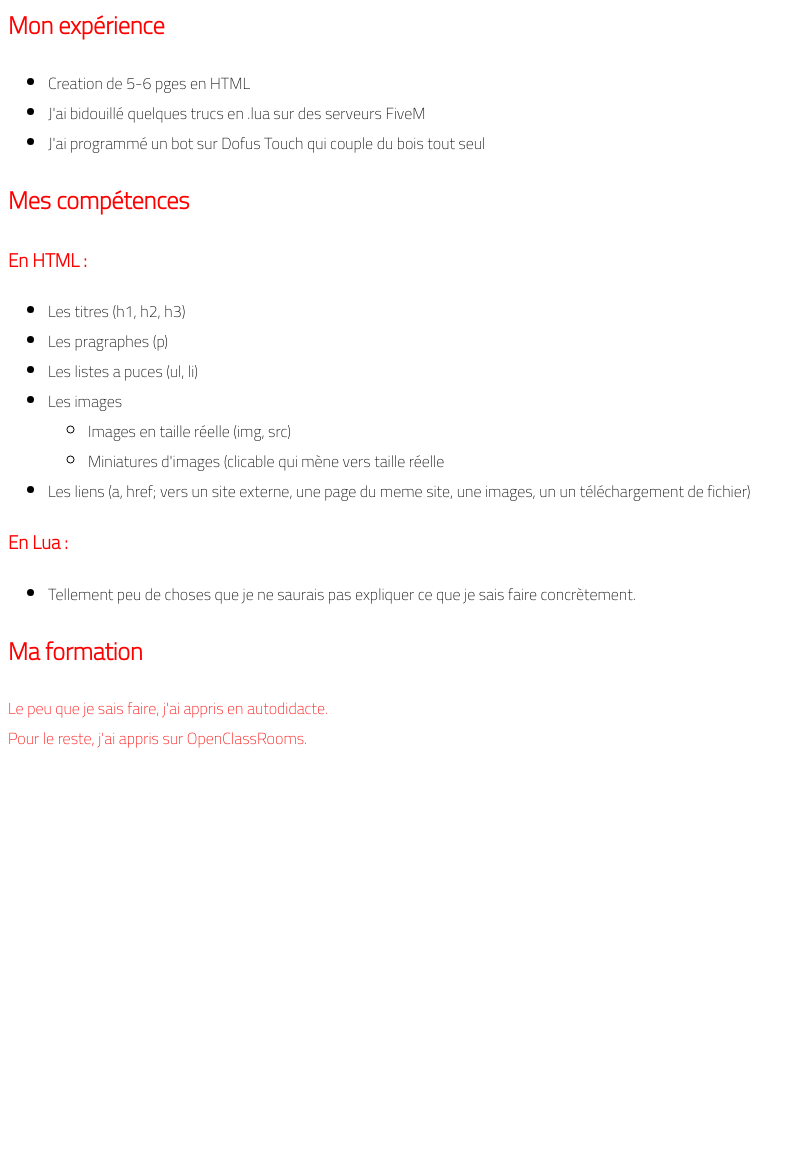
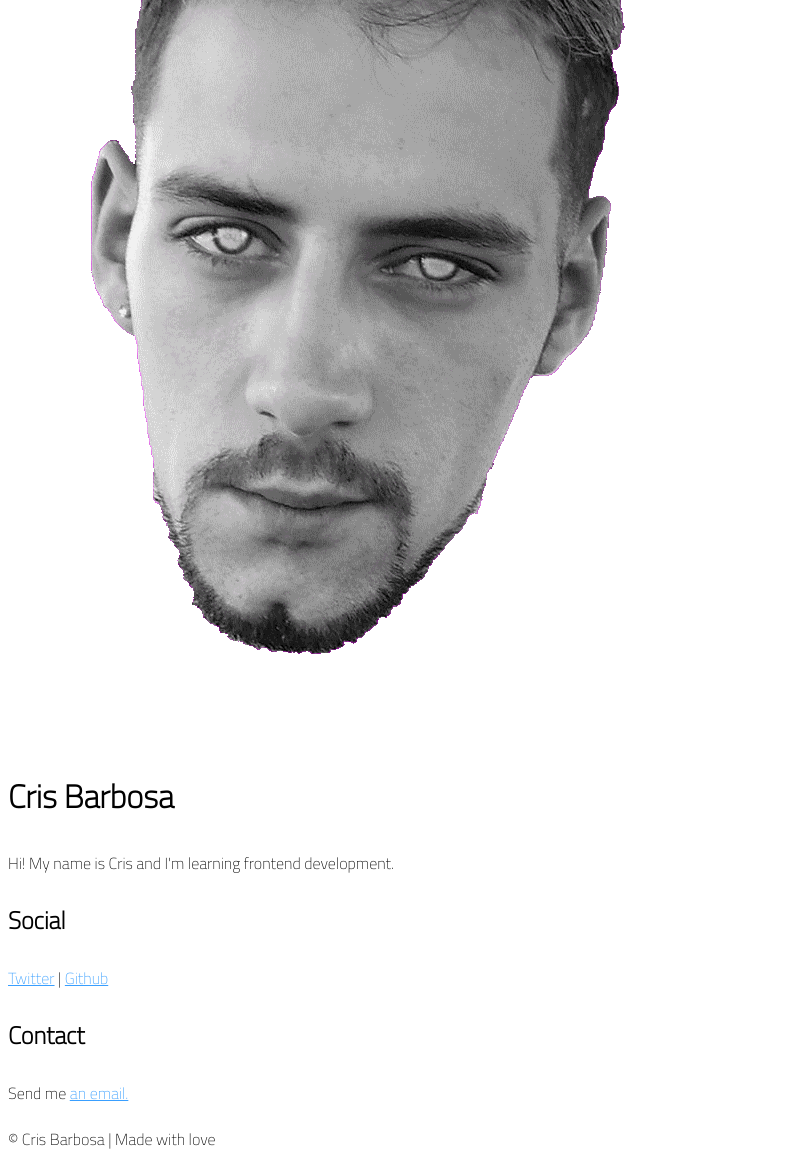
Before and after one commit to CrisBrb/portfolio, a plain HTML site: page index.html in a window 1280 px wide. Shown: the part 267-1437 px from the top of the page, without its empty margins (0-804 px from the left). Before the commit the page ends 1036 px from the top, so only its background shows below. Drawn offline with Linux system fonts and the light colour scheme; a web font is replaced by a local one.

Commit message:
portfolio sans css

```diff
--- a/index.html
+++ b/index.html
@@ -4,42 +4,28 @@
   <head>
     <meta charset="utf-8" />
     <link rel="stylesheet" href="style.css"/>
-    <title>Mon CV en HTML 5</title>
+    <title>Cris Barbosa</title>
+    <link rel="icon" type="image/png" sizes="20x20" href="images/cris.png">
   </head>
 
   <body>
-    <h1>Cristiano BARBOSA</h1>
+    <img src="images/cris.png">
 
-    <p><a href="images/cris_barbosa.png"><img src="images/cris_barbosa_mini.png"></a></p>
-
-    <h2>Mon expérience</h2>
-    <ul>
-      <li>Creation de 5-6 pges en HTML</li>
-      <li>J'ai bidouillé quelques trucs en .lua sur des serveurs FiveM</li>
-      <li>J'ai programmé un bot sur Dofus Touch qui couple du bois tout seul</li>
-    </ul>
-
-    <h2>Mes compétences</h2>
-    <h3>En HTML :</h3>
-    <ul>
-      <li>Les titres (h1, h2, h3)</li>
-      <li>Les pragraphes (p)</li>
-      <li>Les listes a puces (ul, li)</li>
-      <li>Les images
-        <ul>
-          <li>Images en taille réelle (img, src)</li>
-          <li>Miniatures d'images (clicable qui mène vers taille réelle</li>
-        </ul>
-      </li>
-      <li>Les liens (a, href; vers un site externe, une page du meme site, une images, un un téléchargement de fichier)</li>
-    </ul>
-    <h3>En Lua :</h3>
-      <ul>
-        <li>Tellement peu de choses que je ne saurais pas expliquer ce que je sais faire concrètement.</li>
-      </ul>
-    <h2>Ma formation</h2>
+    <h1>Cris Barbosa</h1>
     <p>
-    Le peu que je sais faire, j'ai appris en autodidacte.</br>
-    Pour le reste, j'ai appris sur OpenClassRooms.</p>
+      Hi! My name is Cris and I'm learning frontend development.
+    </p>
+    <h2>Social</h2>
+    <p>
+      <a href="https://twitter.com/CrisBrb_">Twitter</a>
+      |
+      <a href="https://github.com/CrisBrb">Github</a>
+    </p>
+    <h2>Contact</h2>
+    <p>
+      Send me
+      <a href="mailto:barbosacristiano124@gmail.com">an email.</a>
+    </p>
+    <p>© Cris Barbosa | Made with love</p>
   </body>
 </html>
--- a/style.css
+++ b/style.css
@@ -6,5 +6,11 @@ p, h1, h2, h3, h4, ul
 }
 p, h1, h2, h3, h4
 {
-    color: rgb(255, 0, 0);
+    color: rgb(0, 0, 0);
 }
+
+a
+{
+    color: rgb(57, 159, 255
+    );
+}
```
Also changed, not shown: images/cris.png (added), images/cris_barbosa_mini.png (deleted).
